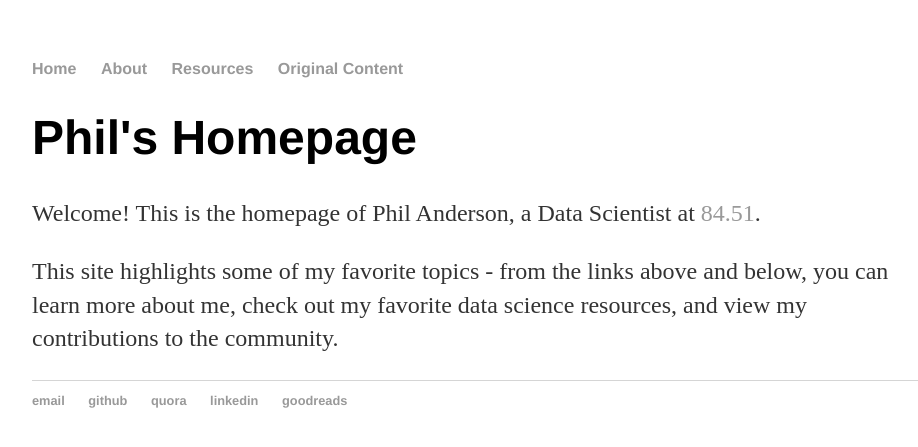
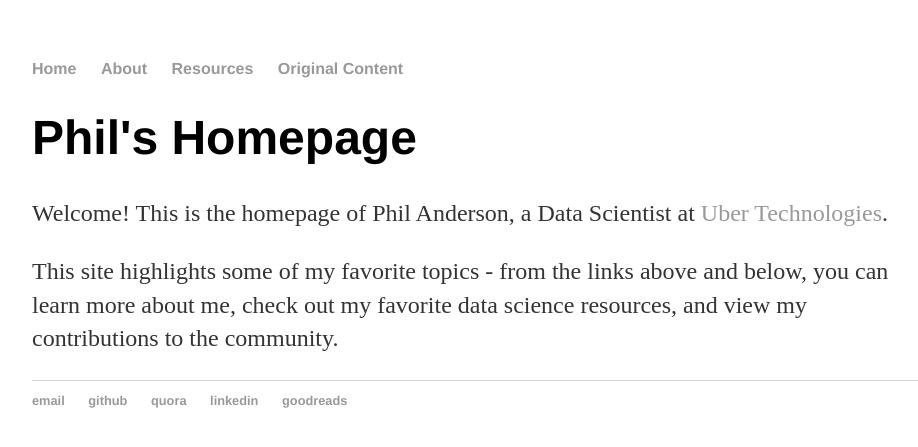
Before and after one commit to panders225/panders225.github.io, a Jekyll site: the page built from index.html, in a window 1280 px wide. Shown: the top 447 px of the page, without its empty margins (160-1078 px from the left). Built offline with Jekyll 4.4.1, drawn with Linux system fonts in a browser that asks for light colours.

Commit message:
changing homepage

```diff
--- a/index.html
+++ b/index.html
@@ -5,7 +5,7 @@ title: Phil Anderson, Data Scientist
 <div class="blurb">
 	<h1>Phil's Homepage</h1>
 	<p>
-		Welcome! This is the homepage of Phil Anderson, a Data Scientist at <a href="https://www.8451.com/">84.51</a>.
+		Welcome! This is the homepage of Phil Anderson, a Data Scientist at <a href="https://www.uber.com/">Uber Technologies</a>.
 	</p>
 	<p>
 		This site highlights some of my favorite topics - from the links above and below, you can learn more about me, check out my favorite data science resources,
```
